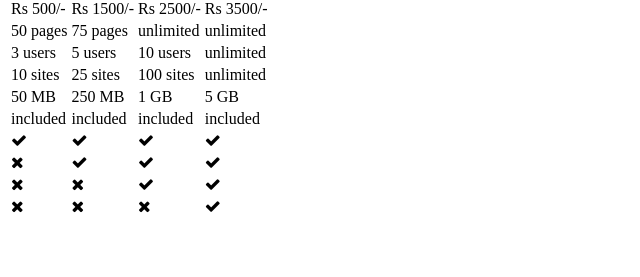
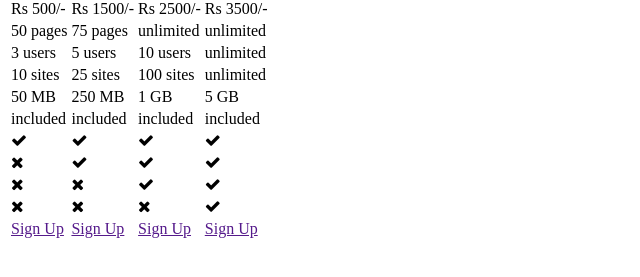
Before and after one commit to Divyanshi-Bansal/Full-Stack-1, a plain HTML site: page Practicals/Practical-12.html in a window 1280 px wide. Shown: the part 33-310 px from the top of the page, without its empty margins (0-640 px from the left). Drawn offline with Linux system fonts and the light colour scheme.

Commit message:
comp. footer section

```diff
--- a/Practicals/Practical-12.html
+++ b/Practicals/Practical-12.html
@@ -81,7 +81,12 @@
                 </tr>
             </tbody>
             <tfoot>
-
+                <tr>
+                    <td><a href="">Sign Up</a></td>
+                    <td><a href="">Sign Up</a></td>
+                    <td><a href="">Sign Up</a></td>
+                    <td><a href="">Sign Up</a></td>
+                </tr>
             </tfoot>
         </table>
     </div>
```
